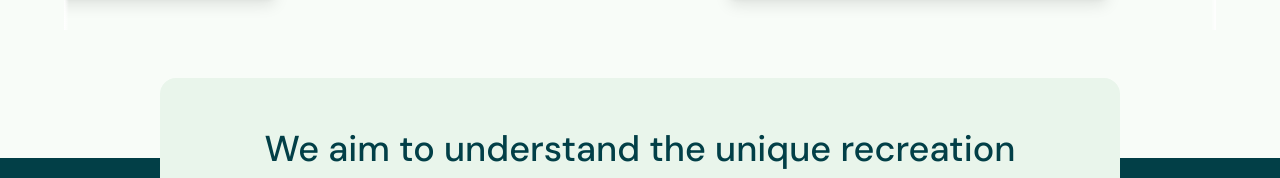
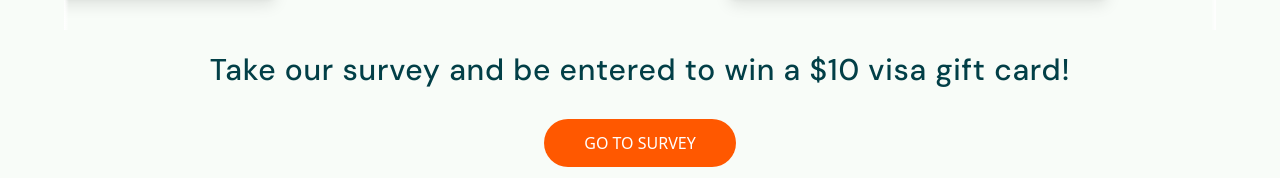
Before and after one commit to langararec/IDEAS-website, a React (Vite) app in the folder frontend/: page / in a window 1280 px wide. Shown: the part 761-939 px from the top of the page. Built offline with nearby package versions, Linux system fonts and the light colour scheme.

Commit message:
updated the hero to include the go to survey CTA

```diff
--- a/frontend/src/pages/Home/Hero.tsx
+++ b/frontend/src/pages/Home/Hero.tsx
@@ -11,6 +11,21 @@ const Hero: React.FC = () => {
                     Our research initiative focused on the experiences of immigrant and racialized communities in British Columbia's public recreation.
                 </p>
                 <Carousel />
+
+                <h3 className="text-lg lg:text-3xl leading-relaxed tracking-wide font-medium font-dm-sans text-primary mt-4"> Take our survey and be entered to win a $10 visa gift card! </h3>
+
+                <div className="flex justify-center mb-10 mt-2">
+                    <a
+                        href="https://ca.research.net/r/RecreationSurveyWeb"
+                        target="_blank"
+                        rel="noopener noreferrer"
+                        aria-label="Take the research survey (opens in new tab)"
+                        className="inline-block bg-accent text-white px-10 py-3 rounded-full mt-4 hover:bg-primary-dark focus:bg-primary-dark focus:outline-none focus:ring-2 focus:ring-primary focus:ring-offset-2 transition-all font-medium text-center duration-300  hover:scale-105"
+                    >
+                        GO TO SURVEY
+                    </a>
+                </div>
+
             </div>
         </div>
     );
```
